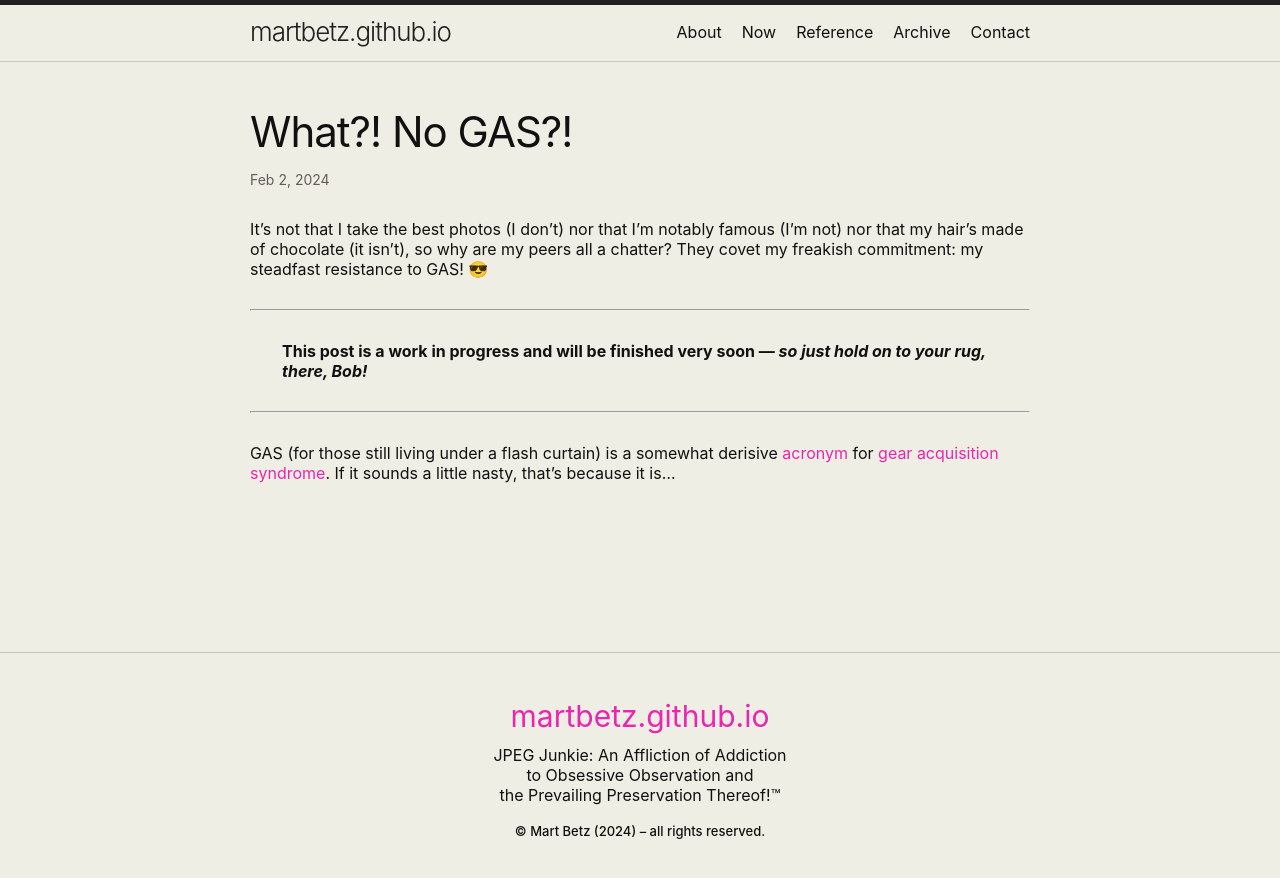
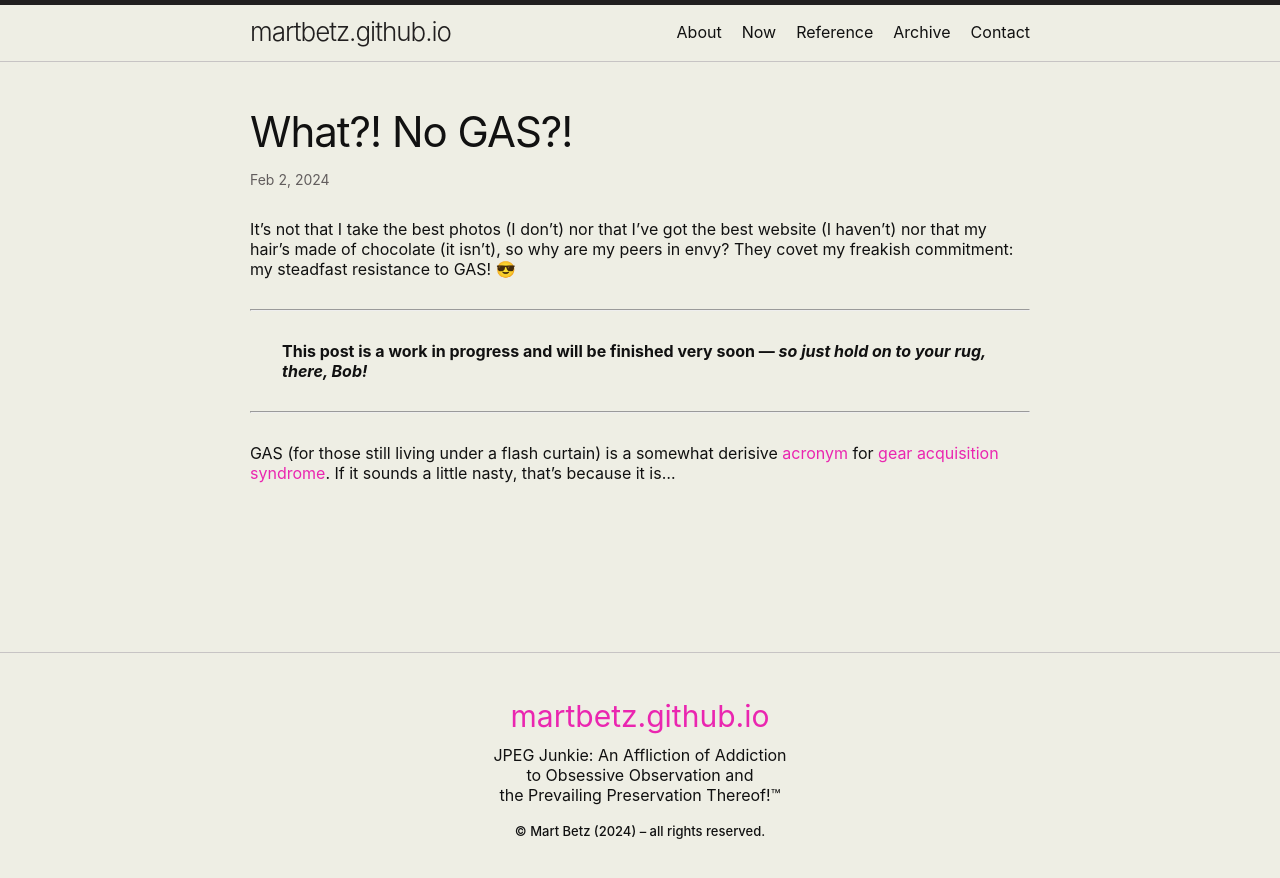
Before and after one commit to martbetz/martbetz.github.io, a Jekyll site: the page built from _posts/2024-02-02-what-no-gas.md, in a window 1280 px wide. Shown: the top 878 px of the page. Built offline with Jekyll 4.4.1, drawn with Linux system fonts in a browser that asks for light colours.

Commit message:
Update 2024-02-02-what-no-gas.md

```diff
--- a/_posts/2024-02-02-what-no-gas.md
+++ b/_posts/2024-02-02-what-no-gas.md
@@ -4,7 +4,7 @@
 caterories: article photography gear
 ---
 
-It’s not that I take the best photos (I don’t) nor that I’m notably famous (I’m not) nor that my hair’s made of chocolate (it isn’t), so why are my peers all a chatter? They covet my freakish commitment: my steadfast resistance to GAS! 😎
+It’s not that I take the best photos (I don’t) nor that I’ve got the best website (I haven’t) nor that my hair’s made of chocolate (it isn’t), so why are my peers in envy? They covet my freakish commitment: my steadfast resistance to GAS! 😎
 
 <hr><p><span style="display:block; margin-left:2em; margin-right:2em">
 <b>This post is a work in progress and will be finished very soon — <i>so just hold on to your rug, there, Bob!</i></b><hr>
```
